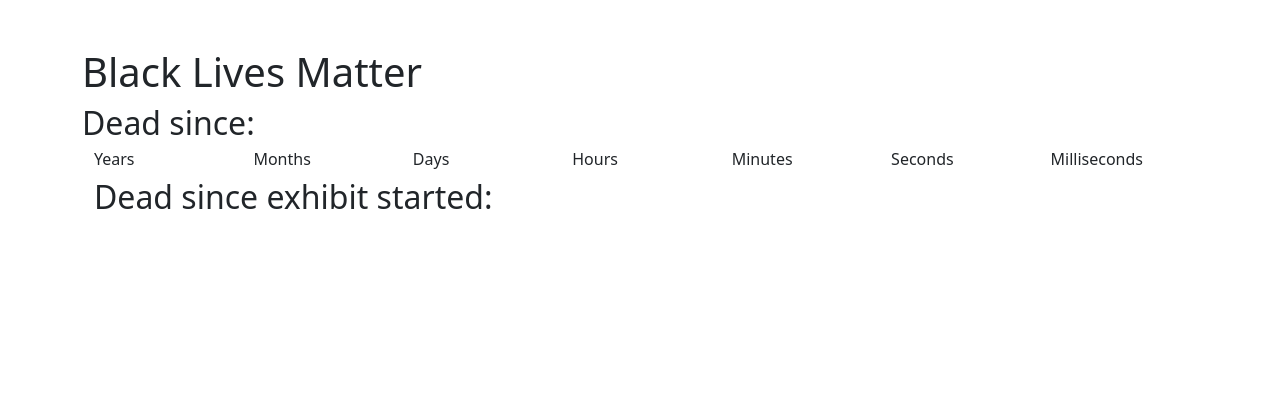
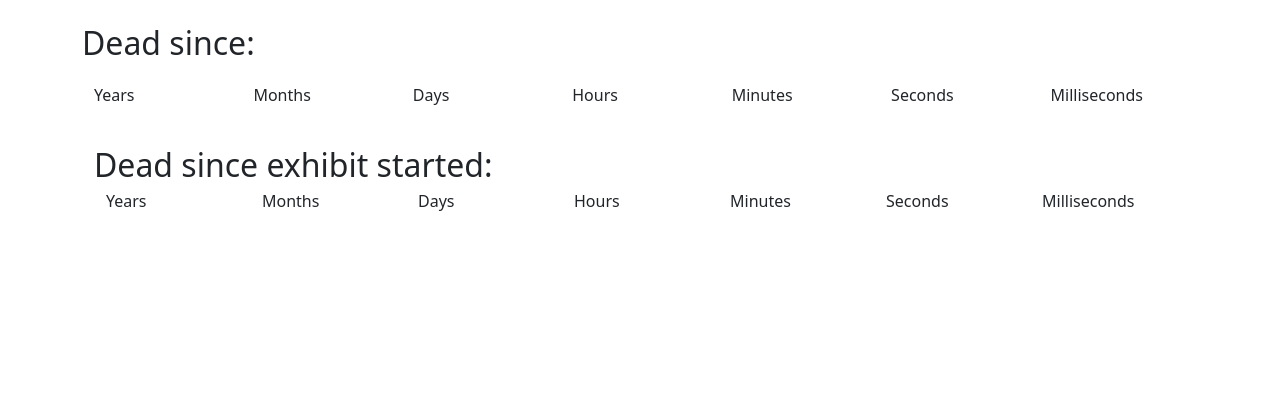
Before and after one commit to paul-jean/black-lives-matter, a Flask app: template templates/detail.html in a window 1280 px wide. Shown: the top 420 px of the page. Run offline with Flask 2, Linux system fonts and the light colour scheme; the template is opened without the code that fills it, so the values that code supplies are empty; some libraries are stand-ins or nearby versions.

Commit message:
Add margins

```diff
--- a/templates/detail.html
+++ b/templates/detail.html
@@ -17,16 +17,15 @@
 
   <!-- Begin page content -->
   <main role="main" class="container">
-    <h1 class="mt-5">Black Lives Matter</h1>
-    <div class="victim_detail h2">
+    <div class="victim_detail h1">
       {{ victim_name }}
     </div>
 
-    <div class="h2">
+    <div class="h2 mt-4">
       Dead since:
     </div>
 
-    <div class="container">
+    <div class="container mt-4">
       <div class="row headers">
         <div class="col-sm years h6">
           Years
@@ -50,8 +49,7 @@
           Milliseconds
         </div>
       </div>
-
-      <div class="row time_since_death">
+      <div class="row time_since_death mt-2">
         <div class="col-sm years small">
         </div>
         <div class="col-sm months small">
@@ -68,10 +66,36 @@
         </div>
       </div>
 
-      <div class="h2">
+      <div class="h2 mt-4">
         Dead since exhibit started:
       </div>
-      <div class="row time_dead_since_exhibit">
+      <div class="container mt-2">
+        <div class="row headers">
+          <div class="col-sm years h6">
+            Years
+          </div>
+          <div class="col-sm months h6">
+            Months
+          </div>
+          <div class="col-sm days h6">
+            Days
+          </div>
+          <div class="col-sm hours h6">
+            Hours
+          </div>
+          <div class="col-sm minutes h6">
+            Minutes
+          </div>
+          <div class="col-sm seconds h6">
+            Seconds
+          </div>
+          <div class="col-sm milliseconds h6">
+            Milliseconds
+          </div>
+        </div>
+      </div>
+
+      <div class="row time_dead_since_exhibit mt-2">
         <div class="col-sm years small">
         </div>
         <div class="col-sm months small">
@@ -87,7 +111,6 @@
         <div class="col-sm milliseconds small">
         </div>
       </div>
-    </div>
   </main>
 
   <script type="text/javascript" src="{{ url_for('static', filename='js/detail.js') }}"></script>
```
